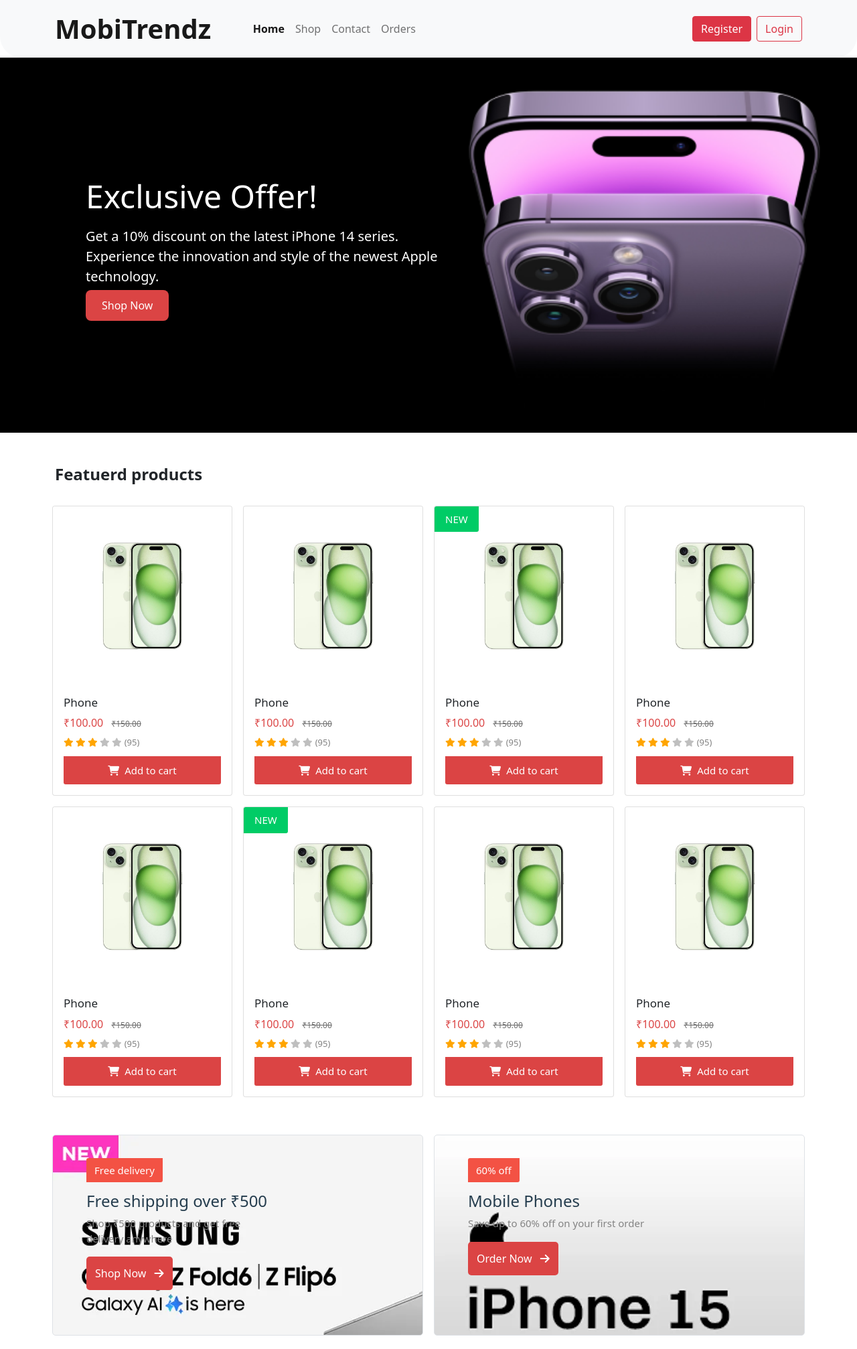
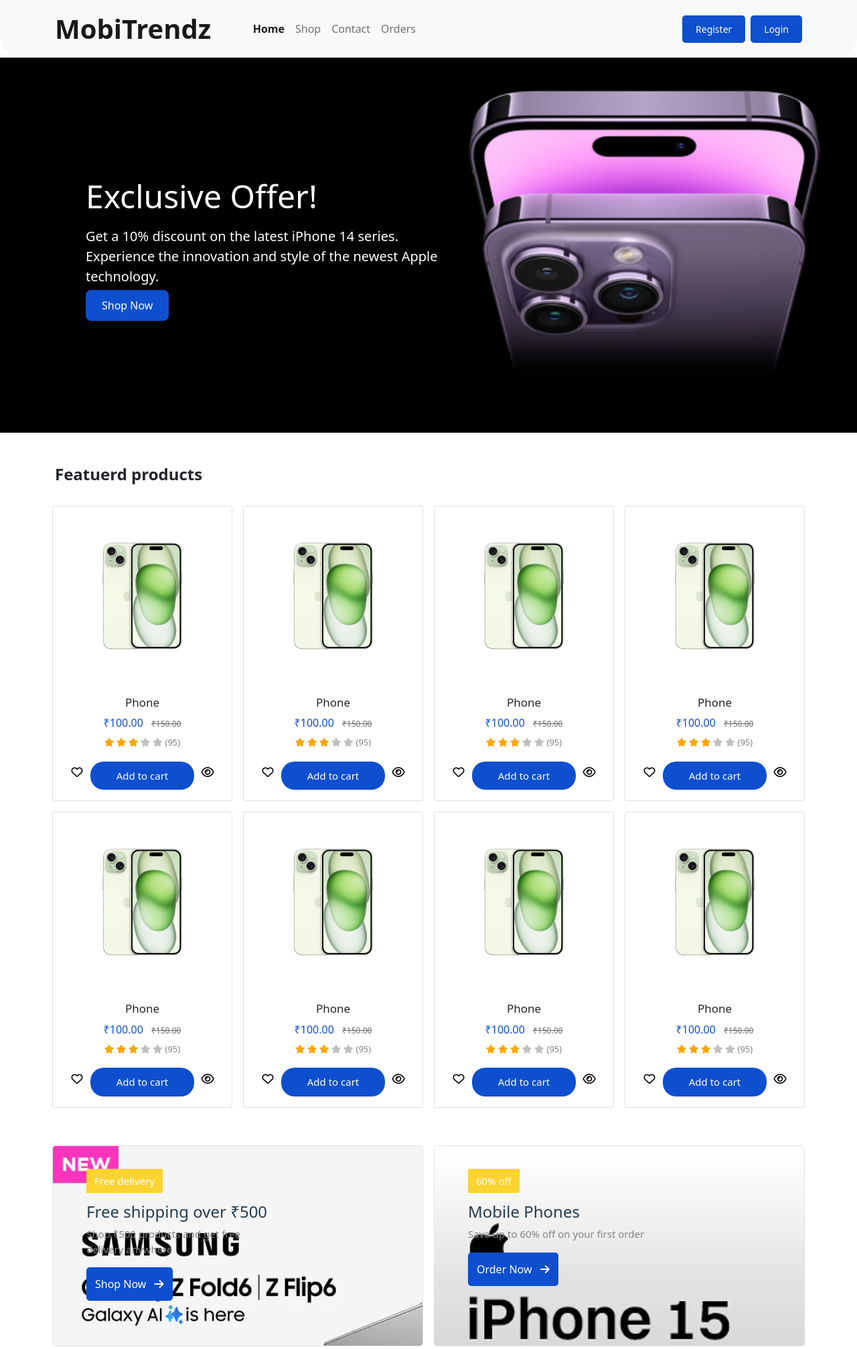
Before and after one commit to Jay-Gorfad/Mobile-Store, a PHP site: page / in a window 1280 px wide. Shown: the top 2014 px of the page at 67% size. Run offline with PHP 8.4, Linux system fonts and the light colour scheme; some libraries are stand-ins or nearby versions.

Commit message:
Change theme

```diff
--- a/css/style.css
+++ b/css/style.css
@@ -4,11 +4,12 @@
     --dim: #6c6c6c;
     --form-bg: #f5f5f5;
     --form: #8c8c8c;
-    --primary:#db4444;
+    --primary:#0D4FCF;
     --delete: #d9534f;
     --form-label: #6c757d;
     --secondary: #f8d7da;
     --discount: #00cc66;
+    --hover:#FDD330;
 }
 *{
     margin: 0;
@@ -123,6 +124,13 @@ input[type="number"] {
     border-radius: 3px;
     font-size: 14px;
     font-weight: 300;
+    transition: background-color 0.25s;
+}
+.cart-btn:hover{
+    background-color: #202020;
+}
+.none{
+    display:none;
 }
 .product-body .sold{
     font-size:13px;
@@ -199,7 +207,15 @@ input[type="number"] {
 .hero .content {
     max-width: 50%;
 }
-
+.label-yellow{
+    background-color: var(--hover);
+    color:white;
+    border-radius: 3px 0px;
+    font-size: 15px;
+    padding: 8px 12px;
+    display:inline;
+    height: 100%;
+}
 .hero h1 {
     font-size: 3rem;
     margin-bottom: 1rem;
@@ -211,7 +227,7 @@ input[type="number"] {
 }
 
 .hero .cta-button {
-    background-color: #db4444;
+    background-color: var(--primary);
     color: #fff;
     padding: 0.75rem 1.5rem;
     border: none;
@@ -222,7 +238,7 @@ input[type="number"] {
 }
 
 .hero .cta-button:hover {
-    background-color: #b52d2d;
+    background-color: blue;
 }
 
 .image{
@@ -367,9 +383,8 @@ input[type="number"] {
 
 .form input[type="text"], textarea {
     padding: 14px;
-    background-color: var(--form-bg);
-    border: 1px solid var(--border);
-    border-radius: 6px;
+    border: 1px solid grey;
+    border-radius: 3px;
     font-size: 16px;
     width: 100%;
     box-sizing: border-box;
@@ -618,7 +633,6 @@ input[type="submit"], button {
 
 
 
-
 .product-body .category-name {
     color: var(--dim);
     font-size: 13px;
@@ -654,13 +668,17 @@ input[type="submit"], button {
     padding-left: 8px;
 }
 
-.product-body .primary-btn, .like {
+.product-body .primary-btn{
     color: var(--primary);
     background-color: var(--secondary);
     transition: background-color 0.15s, color 0.15s;
 }
+.like {
+    color:black;
+    font-size: 25px;
+}
 
-.product-body .primary-btn:hover, .like:hover {
+.product-body .primary-btn:hover{
     color: white;
     background-color: var(--primary);
 }
@@ -699,18 +717,13 @@ input[type="submit"], button {
     display: flex;
     align-items: center;
     justify-content: center;
-    position: absolute;
-    right: 10px;
-    top: 10px;
     font-size: 17px;
     cursor: pointer;
-    opacity: 0;
-    transition: opacity 0.3s ease;
+}
+.like:hover{
+    color:var(--primary);
 }
 
-.product-image:hover .like {
-    opacity: 1;
-}
 
 .product-image .label {
     background-color: var(--discount);
@@ -736,9 +749,6 @@ input[type="submit"], button {
     margin-top: 10px;
 }
 
-.cart-btn:hover {
-    background-color: var(--primary);
-}
 
 .order-link {
     text-decoration: none;
@@ -843,6 +853,9 @@ input[type="submit"], button {
 .cart-btn{
     color:white;
     background-color: var(--primary);
+    border-radius: 20px;
+    font-weight: 400;
+    padding:10px;
 }
 .order-link{
     text-decoration: none;
@@ -1022,3 +1035,8 @@ input[type="submit"], button {
 @media only screen and (max-width:576px) {
 
 }
+
+
+.hover{
+    background-color: var(--hover);
+}
--- a/header.php
+++ b/header.php
@@ -32,9 +32,9 @@
                         <a class="nav-link" href="order-history.php">Orders</a>
                     </li>
                 </ul>
-                <form class="d-flex justify-content-end">
-                    <a class="btn btn-danger me-2" href="register.php">Register</a>
-                    <a class="btn btn-outline-danger" href="login.php">Login</a>
+                <form class="d-flex justify-content-end font-bold">
+                    <a class="primary-btn me-2  checkout-link" href="register.php">Register</a>
+                    <a class="checkout-link  primary-btn" href="login.php">Login</a>
                 </form>
 
             </div>
--- a/index.php
+++ b/index.php
@@ -19,7 +19,7 @@
         <div class="row mt-5">
             <div class="col-md-6 col-12 ps-2 pe-2">
                 <div class="border ms-0 banner-1">
-                    <p class="label-red">Free delivery</p>
+                    <p class="label-yellow">Free delivery</p>
                     <h5 class="heading">Free shipping over ₹500</h5>
                     <p class="content">Shop ₹500 products and get free delivery anywhere</p>
                     <button class="primary-btn">Shop Now <i class='fas fa-arrow-right ms-2'></i></button>
@@ -27,7 +27,7 @@
             </div>
             <div class="col-md-6 col-12 pe-2 ps-2">
                 <div class="border banner-2">
-                    <p class="label-red">60% off</p>
+                    <p class="label-yellow">60% off</p>
                     <h5 class="heading">Mobile Phones</h5>
                     <p class="content">Save up to 60% off on your first order</p>
                     <button class="primary-btn">Order Now <i class='fas fa-arrow-right ms-2'></i></button>
@@ -36,8 +36,7 @@
         </div>
         <div class="d-flex justify-content-between align-items-center featured-products mt-5">
             <div class="d-flex align-items-center gap-5">
-                <h4 >Daily Best Sales</h4>
-                <div class="label-red">Expires in: 10:56:21</div>
+                <h4 >Latest Released</h4>
             </div>
 
         </div>
@@ -55,22 +54,16 @@
                 <div class="card">
                     <div class="product-image">
                         <img class="img-thumbnail p-4" src="img/products/15Plus.jpg" alt="Card image cap">
-                        <div class="like"><i class="fa-regular fa-heart"></i></div>
-                        ';
-                        if($i % 3 == 0) {
-                            echo '<div class="label">New</div>';
-                        }
-                        echo '
                     </div>
-                    <div class="card-body product-body px-3">
-                        <h6 class="card-title">Phone</h6>
-                        <div class="d-flex justify-content-between align-items-end mb-2">
+                    <div class="card-body product-body px-3 ">
+                        <h6 class="card-title d-flex justify-content-center">Phone</h6>
+                        <div class="d-flex justify-content-center align-items-end mb-2 w-100">
                             <div>
                                 <span class="price">₹100.00</span>
                                 <span class="striked-price">₹150.00</span>
                             </div>
                         </div>
-                        <div class="rating-section mb-2">
+                        <div class="rating-section mb-2 d-flex justify-content-center">
                             <div class="ratings">
                                 <span class="fa fa-star checked"></span>
                                 <span class="fa fa-star checked"></span>
@@ -80,7 +73,11 @@
                             </div>
                             <div class="review-count ps-1">(95)</div>
                         </div>
-                        <a class="order-link cart-btn" href="cart.php"><i class="fa-solid fa-cart-shopping pe-2"></i>Add to cart</a>
+                        <div class="d-flex align-items-center justify-content-around ">
+                            <div class="like"><i class="fa-regular fa-heart"></i></div>
+                            <a class="order-link cart-btn flex-grow-1" href="cart.php">Add to cart</a>
+                            <div class="like"><i class="fa-regular fa-eye"></i></div>
+                        </div>
                     </div>
                 </div>
             </div>
@@ -95,13 +92,6 @@
                 <div class="card">
                     <div class="product-image">
                         <img class="img-thumbnail p-4" src="img/products/15Plus.jpg" alt="Card image cap">
-                        <div class="like"><i class="fa-regular fa-heart"></i></div>
-                        ';
-                        if($i%3==0){
-                            echo '<div class="label">Save 5%</div>';
-                        }
-                        echo
-                        '
                         <!--<button class=" primary-btn">Add to cart</button>-->
                     </div>
                     <div class="card-body product-body px-3">
@@ -123,7 +113,10 @@
                             </div>
                         </div>
                         <div class="sold">Sold: 20/50</div>
-                        <a class=" order-link d-block cart-btn" href="cart.php"><i class="fa-solid fa-cart-shopping pe-2"></i>Add to cart</a>
+                        <div class="d-flex align-items-center">
+                            <div class="like me-2"><i class="fa-regular fa-heart"></i></div>
+                            <a class=" order-link d-block cart-btn  flex-grow-1" href="cart.php"><i class="fa-solid fa-cart-shopping pe-2"></i>Add to cart</a>
+                        </div>
                     </div>
                 </div>
             </div>
```
Also changed, not shown: contact.php (+12 -9 lines), shop.php (+9 -11 lines), README.md.
